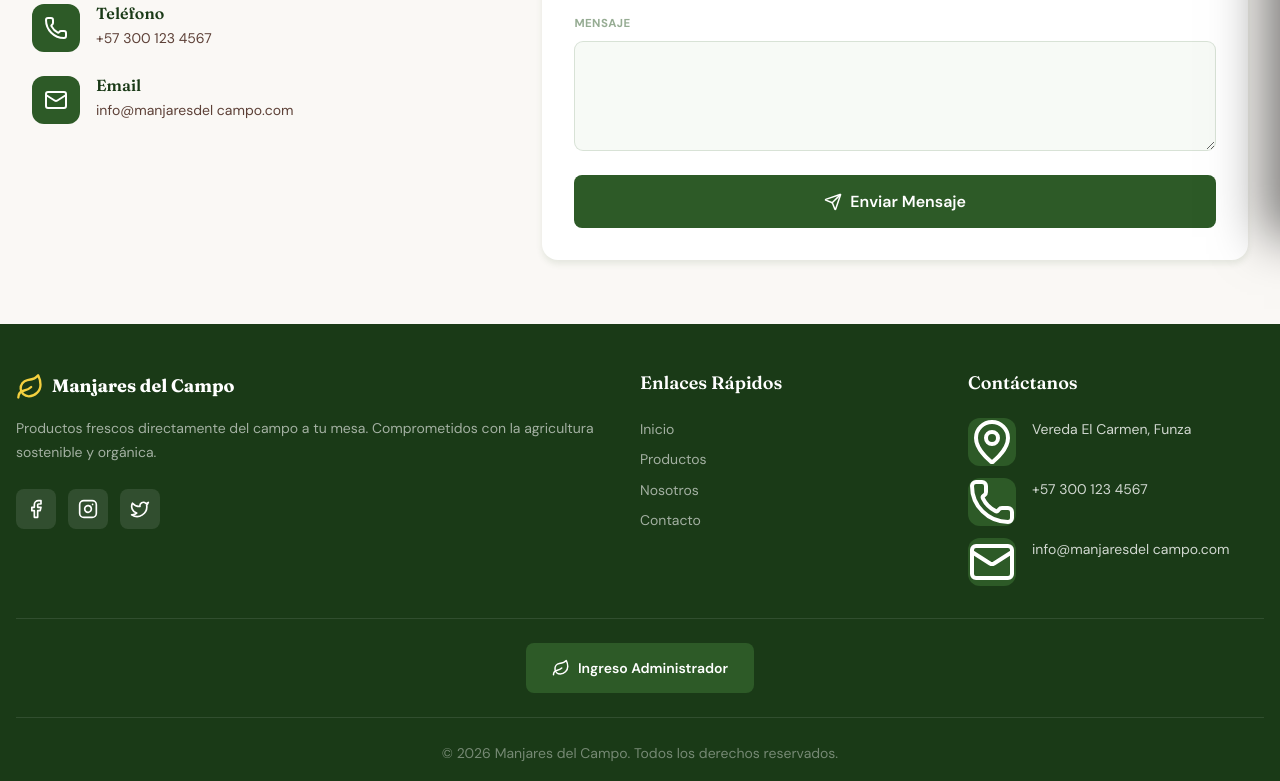
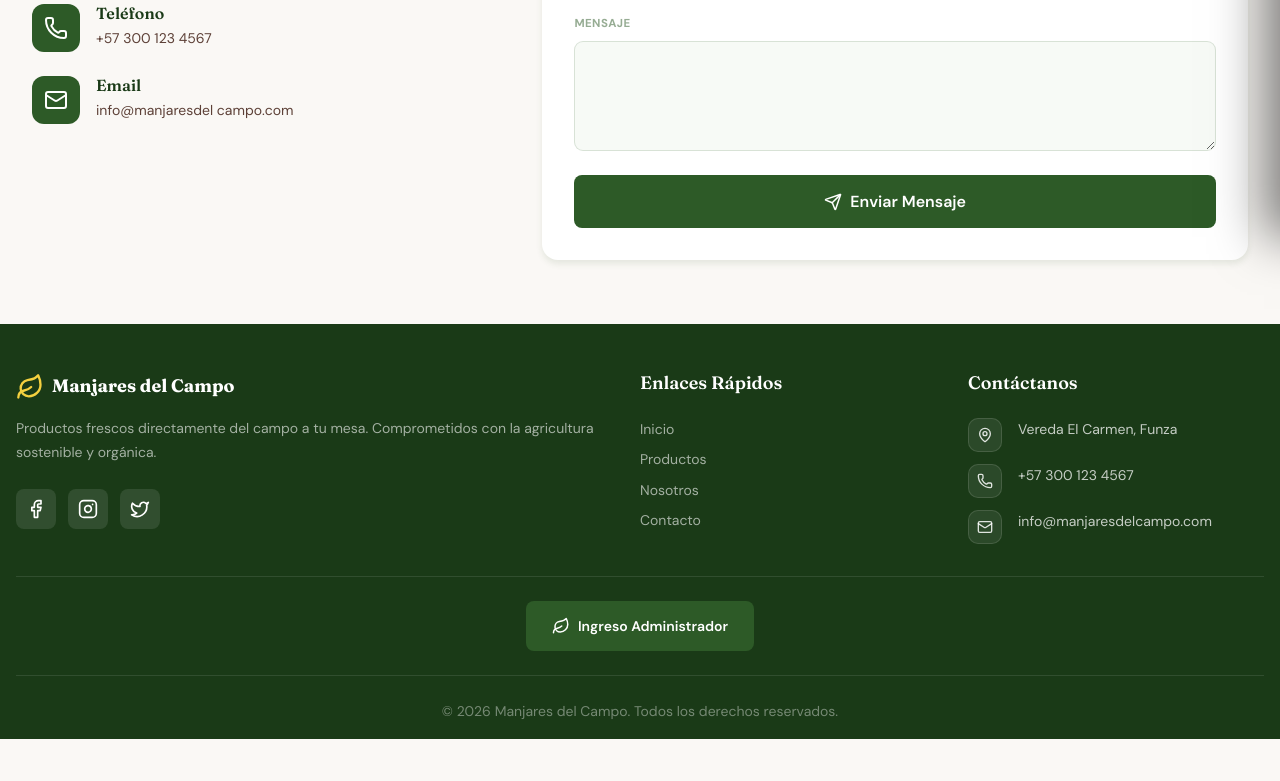
Before and after one commit to brandonxf/granja, a React (Vite) app: page /contacto in a window 1280 px wide. Shown: the part 563-1344 px from the top of the page. After the commit the page ends 1302 px from the top, so only its background shows below. Built offline with nearby package versions, Linux system fonts and the light colour scheme; no server answers.

Commit message:
feat: iconos de contacto en footer con diseño moderno + fix email

```diff
--- a/src/components/Footer/Footer.css
+++ b/src/components/Footer/Footer.css
@@ -116,13 +116,29 @@
 .contact-item {
   display: flex;
   align-items: center;
-  gap: var(--space-2);
+  gap: 12px;
   font-size: var(--text-sm);
+  color: rgba(255,255,255,0.75);
 }
 
-.contact-icon {
-  color: var(--accent-yellow);
+.contact-icon-wrap {
+  width: 34px;
+  height: 34px;
+  border-radius: 10px;
+  background: rgba(255,255,255,0.08);
+  border: 1px solid rgba(255,255,255,0.12);
+  display: flex;
+  align-items: center;
+  justify-content: center;
   flex-shrink: 0;
+  color: rgba(255,255,255,0.85);
+  transition: background 0.2s ease, border-color 0.2s ease;
+}
+
+.contact-item:hover .contact-icon-wrap {
+  background: rgba(126,200,122,0.15);
+  border-color: rgba(126,200,122,0.3);
+  color: #7ec87a;
 }
 
 .footer-admin {
--- a/src/components/Footer/Footer.jsx
+++ b/src/components/Footer/Footer.jsx
@@ -46,16 +46,16 @@ export default function Footer() {
             <h4 className="footer-title">Contáctanos</h4>
             <div className="footer-contact">
               <div className="contact-item">
-                <MapPin size={18} className="contact-icon" />
+                <div className="contact-icon-wrap"><MapPin size={16} /></div>
                 <span>Vereda El Carmen, Funza</span>
               </div>
               <div className="contact-item">
-                <Phone size={18} className="contact-icon" />
+                <div className="contact-icon-wrap"><Phone size={16} /></div>
                 <span>+57 300 123 4567</span>
               </div>
               <div className="contact-item">
-                <Mail size={18} className="contact-icon" />
-                <span>info@manjaresdel campo.com</span>
+                <div className="contact-icon-wrap"><Mail size={16} /></div>
+                <span>info@manjaresdelcampo.com</span>
               </div>
             </div>
           </div>
```
